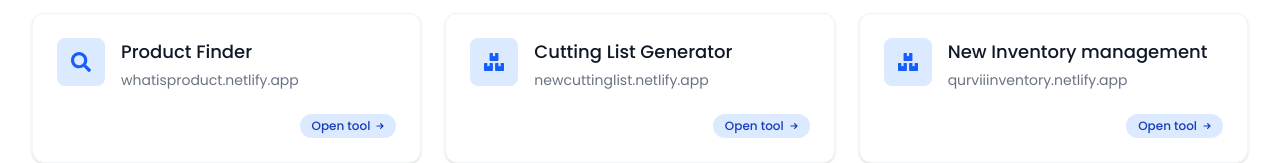
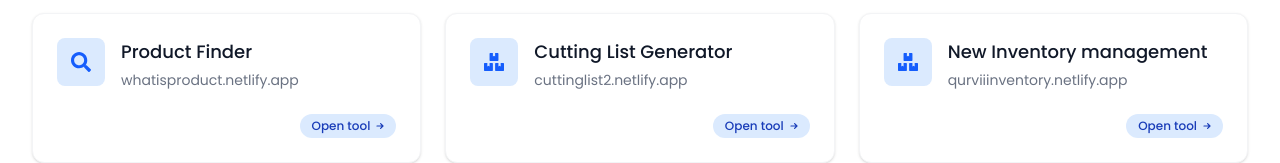
Before and after one commit to Sachinrawat6/tool, a React (Vite) app: page / in a window 1280 px wide. Shown: the part 215-378 px from the top of the page. Built offline with nearby package versions, Linux system fonts and the light colour scheme.

Commit message:
Update Cutting List Generator URL

```diff
--- a/src/components/Tools.jsx
+++ b/src/components/Tools.jsx
@@ -26,7 +26,8 @@ export const header_with_url = [
   },
    {
     header: "Cutting List Generator",
-    url: "https://newcuttinglist.netlify.app",
+    // url: "https://newcuttinglist.netlify.app",
+     url: "https://cuttinglist2.netlify.app",
     icon: <FaBoxes />,
   },
 
```
